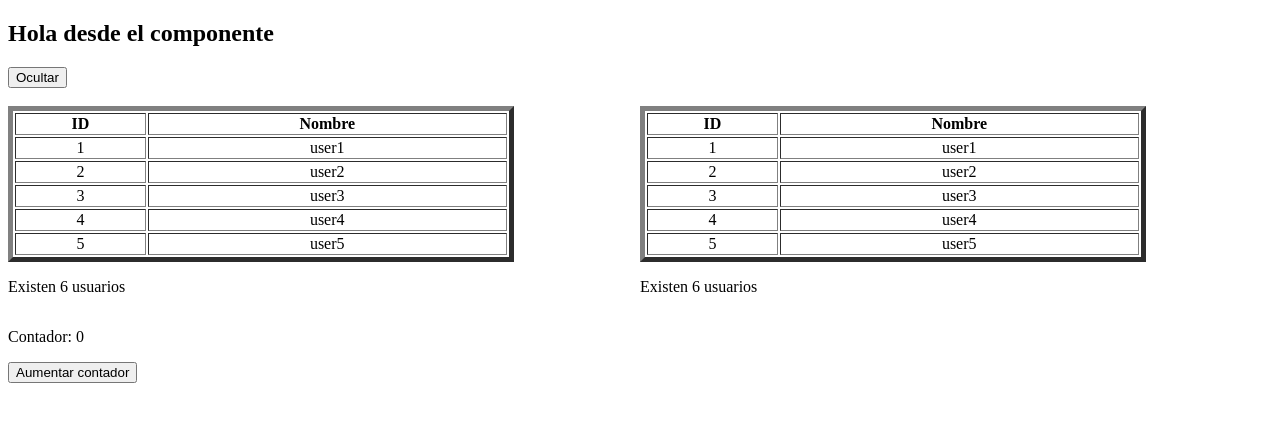
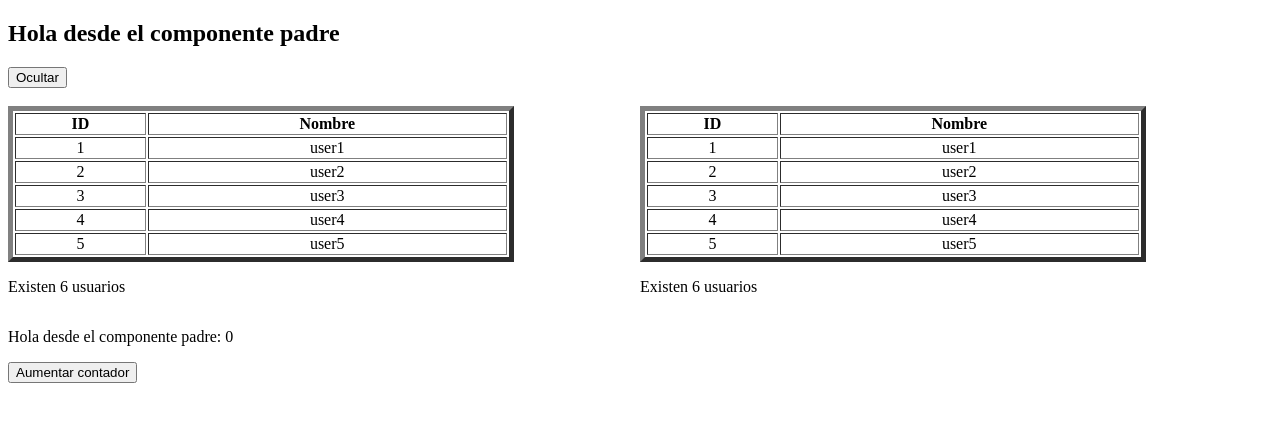
Before and after one commit to micha3lvega/angular-app, an Angular app: page / in a window 1280 px wide. Shown: the top 422 px of the page. Built offline with nearby package versions, Linux system fonts and the light colour scheme.

Commit message:
[input] Como recibir datos desde el padre

```diff
--- a/src/app/app.component.html
+++ b/src/app/app.component.html
@@ -73,4 +73,4 @@
 
 </div>
 
-<app-counter></app-counter>
+<app-counter [inputTitle]="title"></app-counter>
--- a/src/app/app.component.ts
+++ b/src/app/app.component.ts
@@ -11,7 +11,7 @@ import { CounterComponent } from './counter/counter.component';
   styleUrl: './app.component.css',
 })
 export class AppComponent {
-  title = 'Hola desde el componente';
+  title = 'Hola desde el componente padre';
   users = ['user1','user2','user3','user4','user5']
   // users = [];
   // users? : string[]; //  Se le dice al compilador que ya se que no esta inicializada
--- a/src/app/counter/counter.component.html
+++ b/src/app/counter/counter.component.html
@@ -1,2 +1,2 @@
-<p>Contador: {{counter}}</p>
+<p>{{inputTitle}}: {{counter}}</p>
 <button (click)="addCounter()" >Aumentar contador</button>
--- a/src/app/counter/counter.component.ts
+++ b/src/app/counter/counter.component.ts
@@ -1,4 +1,4 @@
-import { Component, OnInit } from '@angular/core';
+import { Component, Input, OnInit } from '@angular/core';
 
 @Component({
   selector: 'app-counter',
@@ -8,6 +8,9 @@ import { Component, OnInit } from '@angular/core';
   styleUrl: './counter.component.css',
 })
 export class CounterComponent implements OnInit {
+
+  @Input() inputTitle : string = '';
+
   counter: number = 0;
 
   ngOnInit(): void {
```
